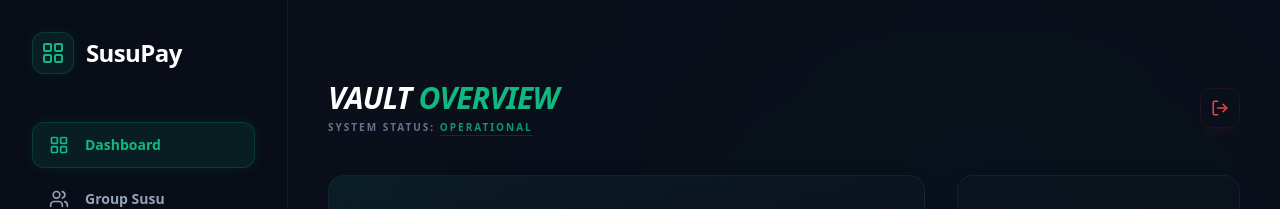
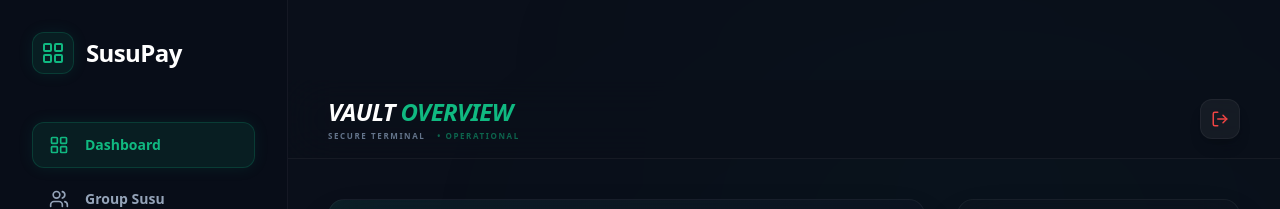
Before and after one commit to sidh4ck3r/Susupay, a Next.js app in the folder client/: page /dashboard in a window 1280 px wide. Shown: the top 209 px of the page. Built offline with nearby package versions, Linux system fonts and the light colour scheme; no server answers; sample sign-in values are in the browser's storage.

Commit message:
Fix: implement universal sticky headers and enhanced notification bell visibility across all terminals.

```diff
--- a/client/app/admin/page.tsx
+++ b/client/app/admin/page.tsx
@@ -261,31 +261,34 @@ export default function AdminCommandCenter() {
       {/* Decorative Background Element - Subtle */}
       <div className="absolute top-0 right-0 w-[500px] h-[500px] bg-emerald-500/[0.02] rounded-full blur-[120px] -z-0 pointer-events-none" />
 
-      <header className="max-w-7xl mx-auto w-full relative z-[100] flex flex-col md:flex-row items-center justify-between pt-6 md:pt-8 pb-8 pl-14 lg:pl-0">
-        <div className="text-center md:text-left mb-6 md:mb-0">
-          <h1 className="text-2xl md:text-3xl font-black tracking-tight text-white uppercase tracking-[0.15em]">
+      {/* Sticky Header Hub */}
+      <div className="sticky top-0 z-[150] -mx-4 md:-mx-6 lg:-mx-10 px-4 md:px-6 lg:px-10 py-4 mb-4 bg-[#0a0f1a]/80 backdrop-blur-xl border-b border-white/5 animate-in fade-in slide-in-from-top-4 duration-700">
+        <header className="max-w-7xl mx-auto w-full flex items-center justify-between pl-14 lg:pl-0">
+          <div className="text-left">
+            <h1 className="text-xl md:text-2xl font-black tracking-tight text-white uppercase tracking-[0.15em]">
               {getUserRole() === 'AUDITOR' ? 'Auditor Terminal' : 'Admin Command Center'}
             </h1>
-          <p className="text-slate-500 text-xs font-bold uppercase tracking-widest mt-1">SusuPay Financial Oversight Hub</p>
+            <p className="text-slate-500 text-[10px] font-bold uppercase tracking-widest mt-0.5">SusuPay Oversight <span className="text-emerald-500/50 ml-2">• Secure Cycle</span></p>
           </div>
 
           <div className="flex items-center gap-4">
-          <div className="hidden md:flex flex-col items-end mr-4">
-            <span className="text-[10px] font-black text-emerald-500 uppercase tracking-widest">System Status</span>
-            <span className="text-xs font-bold text-white flex items-center gap-1.5">
-              <span className="w-2 h-2 bg-emerald-500 rounded-full animate-pulse" />
-              Operational
+            <div className="hidden md:flex flex-col items-end mr-2">
+              <span className="text-[9px] font-black text-emerald-500 uppercase tracking-widest">Auth Level 3</span>
+              <span className="text-[10px] font-bold text-white flex items-center gap-1.5">
+                <span className="w-1.5 h-1.5 bg-emerald-500 rounded-full animate-pulse" />
+                Active
               </span>
             </div>
             <button
               onClick={handleLogout}
-            className="w-10 h-10 flex items-center justify-center bg-white/5 hover:bg-red-500/10 rounded-xl transition-all text-slate-400 hover:text-red-400 border border-white/5 hover:border-red-500/20 group shadow-lg shadow-red-500/5"
+              className="w-10 h-10 flex items-center justify-center bg-white/5 hover:bg-red-500/10 rounded-xl transition-all text-slate-400 hover:text-red-400 border border-white/5 hover:border-red-500/20 group shadow-lg"
               title="Secure Sign Out"
             >
               <LucideLogOut size={18} className="group-hover:translate-x-0.5 transition-transform" />
             </button>
           </div>
         </header>
+      </div>
 
       {/* Overview Stats Grid */}
       <div className="max-w-7xl mx-auto w-full relative z-10 mt-10 grid grid-cols-1 md:grid-cols-2 lg:grid-cols-4 gap-6">
--- a/client/app/collector/page.tsx
+++ b/client/app/collector/page.tsx
@@ -110,7 +110,9 @@ export default function CollectorTerminal() {
       {/* Decorative Background Element - Subtle */}
       <div className="absolute top-0 right-0 w-[500px] h-[500px] bg-emerald-500/[0.02] rounded-full blur-[120px] -z-0 pointer-events-none" />
 
-      <header className="max-w-7xl mx-auto w-full relative z-[100] flex items-center justify-between pt-8 pb-6 border-b border-white/5 pl-16 lg:pl-0">
+      {/* Sticky Terminal Header */}
+      <div className="sticky top-0 z-[150] -mx-6 lg:-mx-10 px-6 lg:px-10 py-4 mb-4 bg-[#0a0f1a]/80 backdrop-blur-xl border-b border-white/5 animate-in fade-in slide-in-from-top-4 duration-700">
+        <header className="max-w-7xl mx-auto w-full flex items-center justify-between pl-16 lg:pl-0">
           <div className="flex flex-col">
             <div className="flex items-center gap-2">
               <div className="w-8 h-8 bg-emerald-500/10 rounded-lg flex items-center justify-center text-emerald-500">
@@ -120,17 +122,18 @@ export default function CollectorTerminal() {
                 Field Terminal
               </h1>
             </div>
-          <p className="text-[10px] text-slate-500 font-bold uppercase tracking-widest mt-1 ml-10">Operational Cycle Active</p>
+            <p className="text-[10px] text-slate-500 font-bold uppercase tracking-widest mt-1 ml-10">Operational Cycle <span className="text-emerald-500/50 ml-1">Active</span></p>
           </div>
 
           <button
             onClick={handleLogout}
-          className="w-10 h-10 flex items-center justify-center bg-red-500/10 hover:bg-red-500/20 text-red-400 rounded-xl transition-all border border-white/5 hover:border-red-500/20 group shadow-lg shadow-red-500/5"
+            className="w-10 h-10 flex items-center justify-center bg-white/5 hover:bg-red-500/10 rounded-xl transition-all text-slate-400 hover:text-red-400 border border-white/5 group shadow-lg"
             title="Exit Terminal"
           >
             <LucideLogOut size={18} className="group-hover:translate-x-0.5 transition-transform" />
           </button>
         </header>
+      </div>
 
       <div className="max-w-7xl mx-auto w-full relative z-10 mt-10">
         <div className="grid grid-cols-1 lg:grid-cols-3 gap-8">
--- a/client/app/dashboard/page.tsx
+++ b/client/app/dashboard/page.tsx
@@ -134,18 +134,22 @@ export default function Dashboard() {
       <div className="absolute top-0 right-0 w-[600px] h-[600px] bg-emerald-500/[0.03] rounded-full blur-[150px] -z-0 pointer-events-none" />
       <div className="absolute bottom-0 left-0 w-[400px] h-[400px] bg-blue-500/[0.02] rounded-full blur-[120px] -z-0 pointer-events-none" />
 
-      {/* Header */}
-      <header className="flex justify-between items-center max-w-7xl mx-auto w-full pl-16 lg:pl-0 relative z-[100]">
-        <div className="animate-in fade-in slide-in-from-left-4 duration-700">
-          <h1 className="text-3xl font-black tracking-tight text-white uppercase italic tracking-[0.1em]">
+      {/* Sticky Header Hub */}
+      <div className="sticky top-0 z-[150] -mx-6 lg:-mx-10 px-6 lg:px-10 py-4 mb-4 bg-[#0a0f1a]/80 backdrop-blur-xl border-b border-white/5 animate-in fade-in slide-in-from-top-4 duration-700">
+        <header className="flex justify-between items-center max-w-7xl mx-auto w-full pl-16 lg:pl-0">
+          <div>
+            <h1 className="text-2xl font-black tracking-tight text-white uppercase italic tracking-[0.1em]">
               Vault <span className="text-emerald-500">Overview</span>
             </h1>
-          <p className="text-slate-500 text-[10px] font-black uppercase tracking-[0.2em] mt-1">
-            System status: <span className="text-emerald-500/80 underline decoration-emerald-500/20 underline-offset-4">Operational</span>
+            <p className="text-slate-500 text-[8px] font-black uppercase tracking-[0.2em] mt-0.5">
+              Secure Terminal <span className="text-emerald-500 opacity-50 ml-2">• Operational</span>
             </p>
           </div>
-        <div className="flex items-center gap-4 animate-in fade-in slide-in-from-right-4 duration-700">
+          <div className="flex items-center gap-4">
              {(user?.role === 'ADMIN' || user?.role === 'AUDITOR' || user?.kycStatus === 'VERIFIED') && (
+               <div className="relative group">
+                 {/* Aura effect for visibility */}
+                 <div className="absolute inset-0 bg-emerald-500/20 blur-xl rounded-full opacity-0 group-hover:opacity-100 transition-opacity duration-500" />
                  <NotificationBell notifications={history.slice(0, 5).map(trx => ({
                    id: trx.id,
                    title: trx.status === 'SUCCESS' ? 'Deposit Received' : 'Transaction Alert',
@@ -154,6 +158,7 @@ export default function Dashboard() {
                    time: new Date(trx.createdAt).toLocaleTimeString(),
                    link: '/dashboard/transactions'
                  }))} />
+               </div>
              )}
 
              <button
@@ -162,13 +167,14 @@ export default function Dashboard() {
                  localStorage.removeItem("susupay_token");
                  router.push("/auth");
                }}
-             className="w-10 h-10 flex items-center justify-center rounded-xl text-red-500 hover:text-white hover:bg-red-500/20 transition-all border border-red-500/10 group shadow-lg shadow-red-500/5"
+               className="w-10 h-10 flex items-center justify-center rounded-xl bg-white/5 text-red-500 hover:text-white hover:bg-red-500/20 transition-all border border-white/5 group shadow-lg"
                title="Terminate Session"
              >
                <LucideLogOut size={18} className="group-hover:translate-x-0.5 transition-transform" />
              </button>
           </div>
         </header>
+      </div>
 
       <div className="grid grid-cols-1 lg:grid-cols-12 gap-8 max-w-7xl mx-auto w-full relative z-10">
         {/* Left Column: Financial Pulse */}
```
Lines whose indentation alone changed are shown as unchanged.
